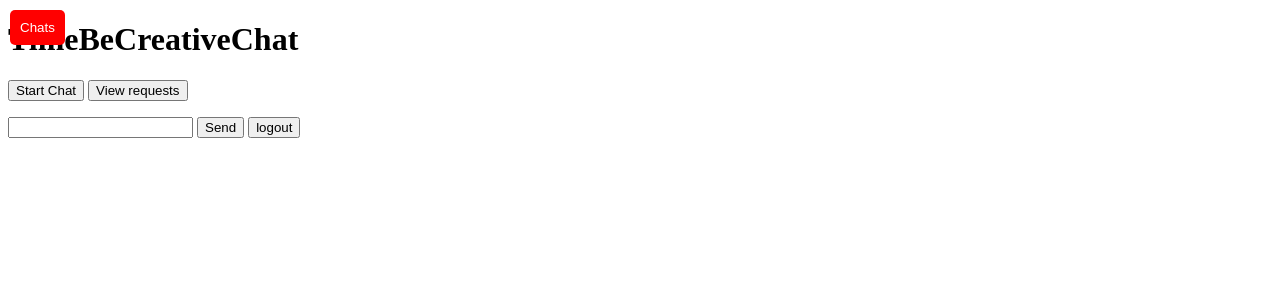
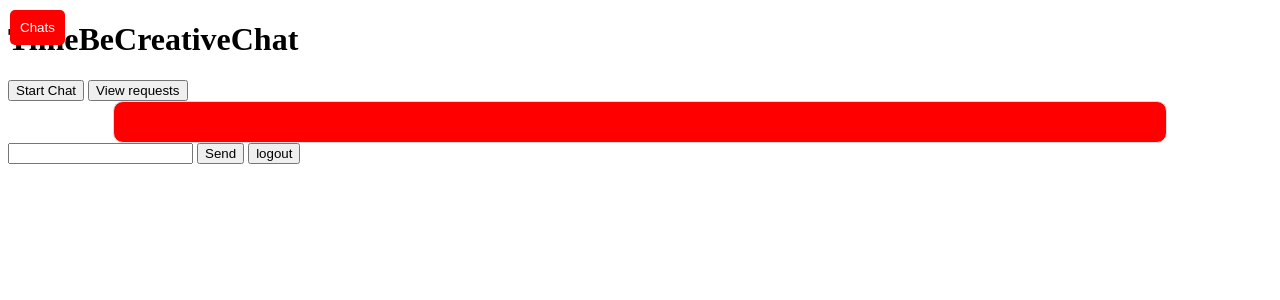
Before and after one commit to TimeBeCreative/flask-chat-vps, a Flask app: page / in a window 1280 px wide. Shown: the top 300 px of the page. Run offline with Flask 2, Linux system fonts and the light colour scheme; a user stored in the database is signed in; some libraries are stand-ins or nearby versions.

Commit message:
ChatFixAgain

```diff
--- a/static/style.css
+++ b/static/style.css
@@ -56,3 +56,70 @@
     border-radius: 50%;
     margin-right: 10px;
 }
+
+#messages {
+    overflow-y: auto;
+    padding: 20px;
+    border-radius: 10px;
+    background-color: #ff0000;
+    border: 1px solid #ddd;
+    margin: 0;
+    width: 80%;
+    margin-left: auto;
+    margin-right: auto;
+    list-style-type: none;
+    max-height: 70vh;
+    display: flex;
+
+}
+
+#messages li {
+    margin-bottom: 10px;
+}
+
+.chat-container {
+    display: flex;
+    flex-direction: column;
+    justify-content: space-between;
+    height: 100vh;
+    background-color: #ff0000;
+    padding: 15px;
+    border-radius: 15px;
+    max-width: 600px;
+    overflow: auto;
+    height: 80vh;
+    max-width: 600px;
+    margin: auto;
+}
+
+.message {
+    background-color: #fff;
+    padding: 10px 15px;
+    border-radius: 12px;
+    margin-bottom: 10px;
+    display: inline-block;
+    margin: 5px 0;
+    max-width: 75%;
+
+}
+
+.message-container {
+    display: flex;
+    align-items: flex-start;
+    gap: 10px;
+    margin-bottom: 10px;
+}
+
+.message-bubble {
+    display: flex;
+    flex-direction: column;
+}
+
+.user-message {
+    align-self: flex-end;
+    text-align: right;
+}
+
+.user-message .message {
+    background-color: #ffe8e8;
+}
--- a/templates/index.html
+++ b/templates/index.html
@@ -10,21 +10,17 @@
         <style>
             .username {
                 font-weight: bold;
-                margin-left: 10px;
+                display: block;
             }
-            .message {
-                margin-left: 10px;
+
+            .avatar {
+                width: 40px;
+                height: 40px;
+                border-radius: 50%;
             }
-            .avatar {
-                width: 30px;
-                height: 30px;
-                border-radius: 50%;
-                margin-right: 10px;
-            }
-            .message-container {
-                display: flex;
-                align-items: center;
-            }
+
+
+
         </style>
     </head>
 
```
